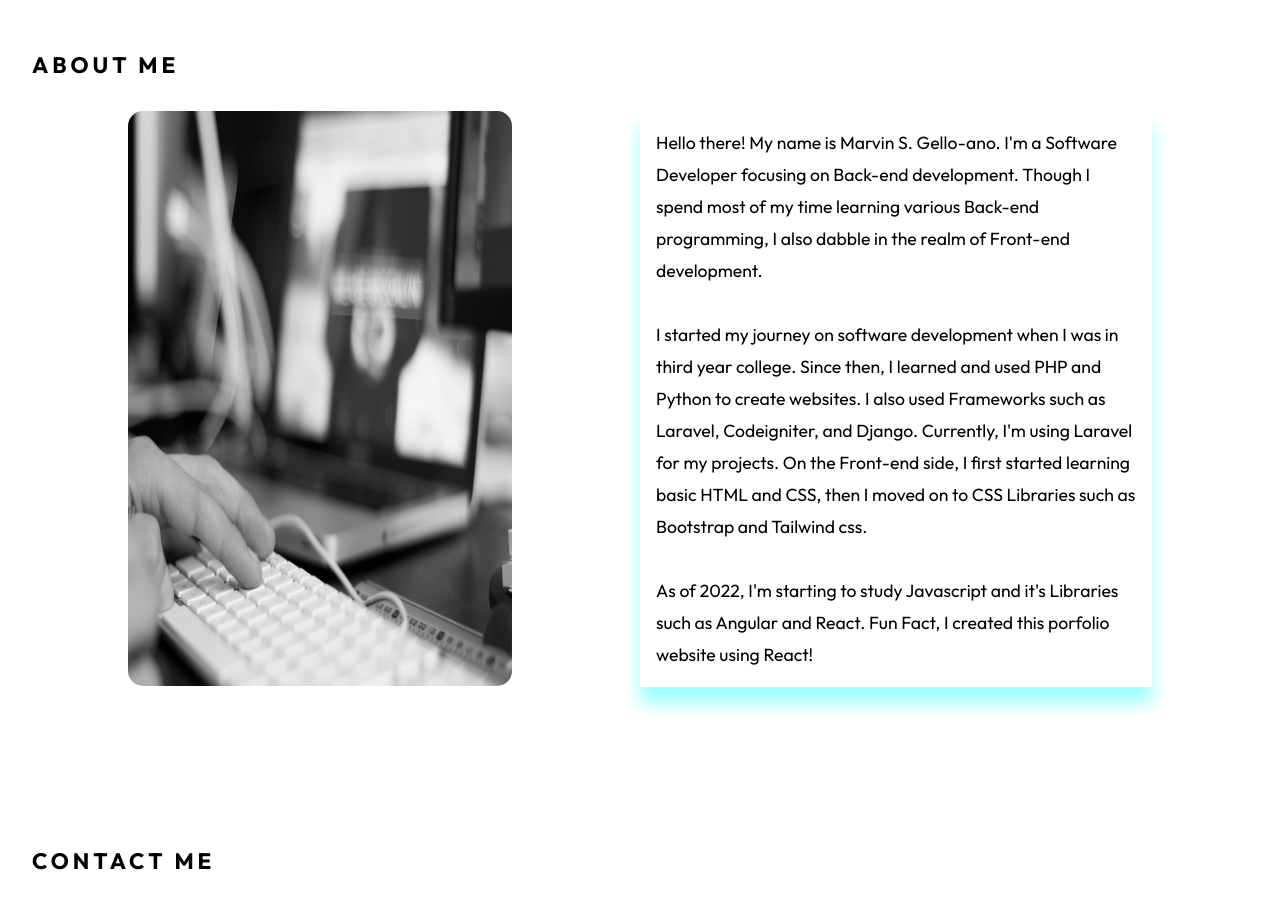
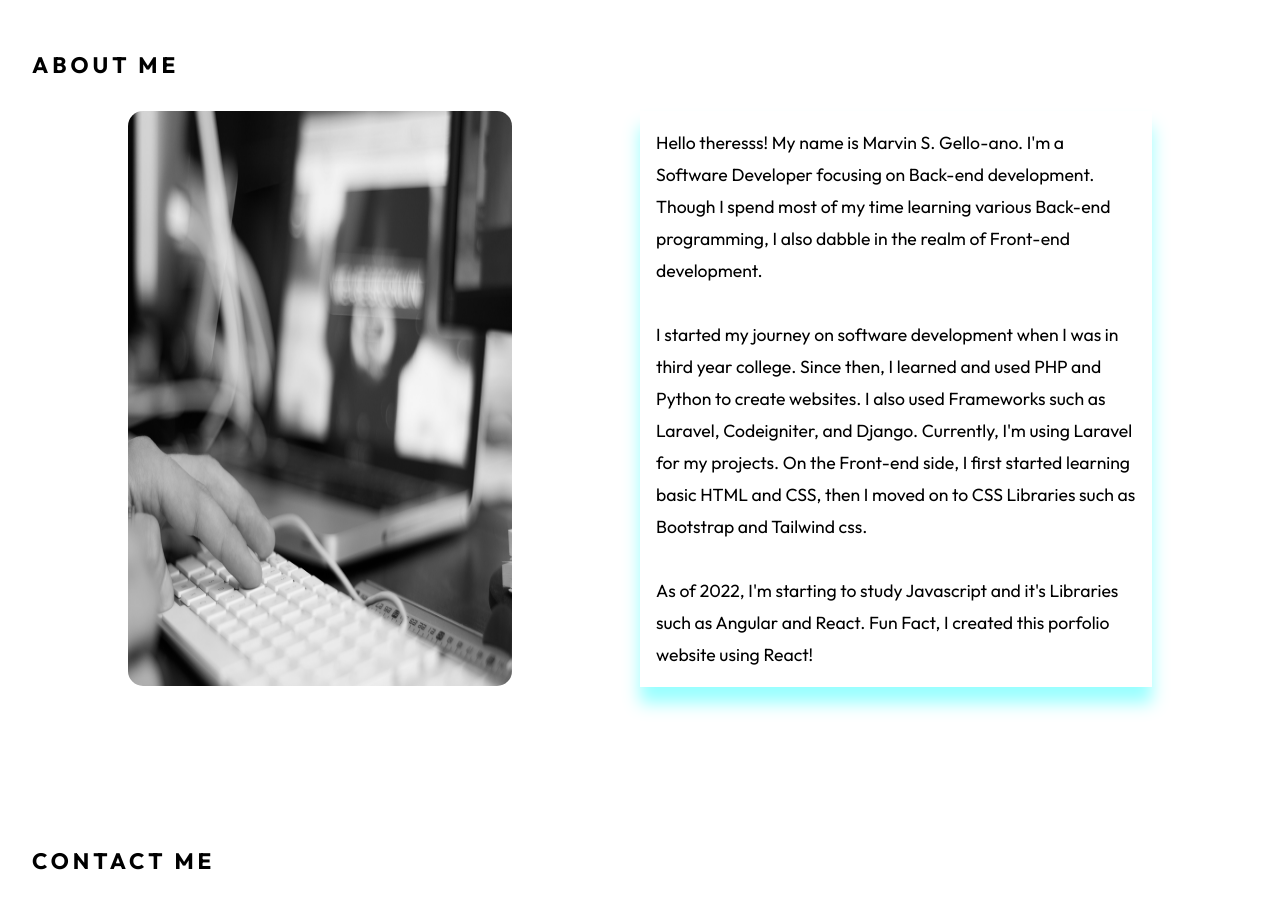
Before and after one commit to ninongmarvin/myportfolio, a React (Create React App) app: page / in a window 1280 px wide. Shown: the part 1500-2410 px from the top of the page. Built offline with nearby package versions, Linux system fonts and the light colour scheme.

Commit message:
test again

```diff
--- a/src/App.js
+++ b/src/App.js
@@ -49,7 +49,7 @@ function App() {
         <div className="about-container">
           <img src={me} alt="about me"/>
           <div className="about">
-            <p>Hello there! My name is Marvin S. Gello-ano. I'm a Software Developer focusing on Back-end development. Though I spend most of my time learning various Back-end programming, I also dabble in the realm of Front-end development.<br/><br/>
+            <p>Hello theresss! My name is Marvin S. Gello-ano. I'm a Software Developer focusing on Back-end development. Though I spend most of my time learning various Back-end programming, I also dabble in the realm of Front-end development.<br/><br/>
 
             I started my journey on software development when I was in third year college. Since then, I learned and used PHP and Python to create websites. I also used Frameworks such as Laravel, Codeigniter, and Django. Currently, I'm using Laravel for my projects. On the Front-end side, I first started learning basic HTML and CSS, then I moved on to CSS Libraries such as Bootstrap and Tailwind css.<br/><br/>
 
```
